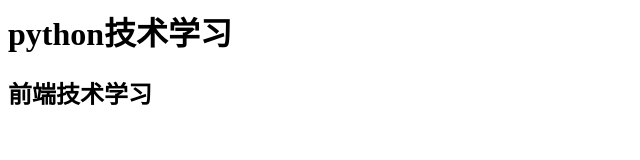
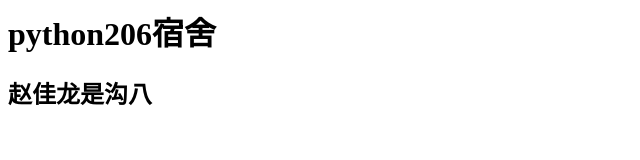
Before and after one commit to dkxbc/dkxbc.github.io, a plain HTML site: page index.html in a window 1280 px wide. Shown: the whole page, without its empty margins (0-640 px from the left). Drawn offline with Linux system fonts and the light colour scheme.

Commit message:
Update index.html

```diff
--- a/index.html
+++ b/index.html
@@ -1,8 +1,8 @@
 <html>
   <body>
     <div backgroundcolor="red">
-      <h1>python技术学习</h1>
-      <h2>前端技术学习</h2>
+      <h1>python206宿舍</h1>
+      <h2>赵佳龙是沟八</h2>
     </div>
   </body>
 </html>
```
